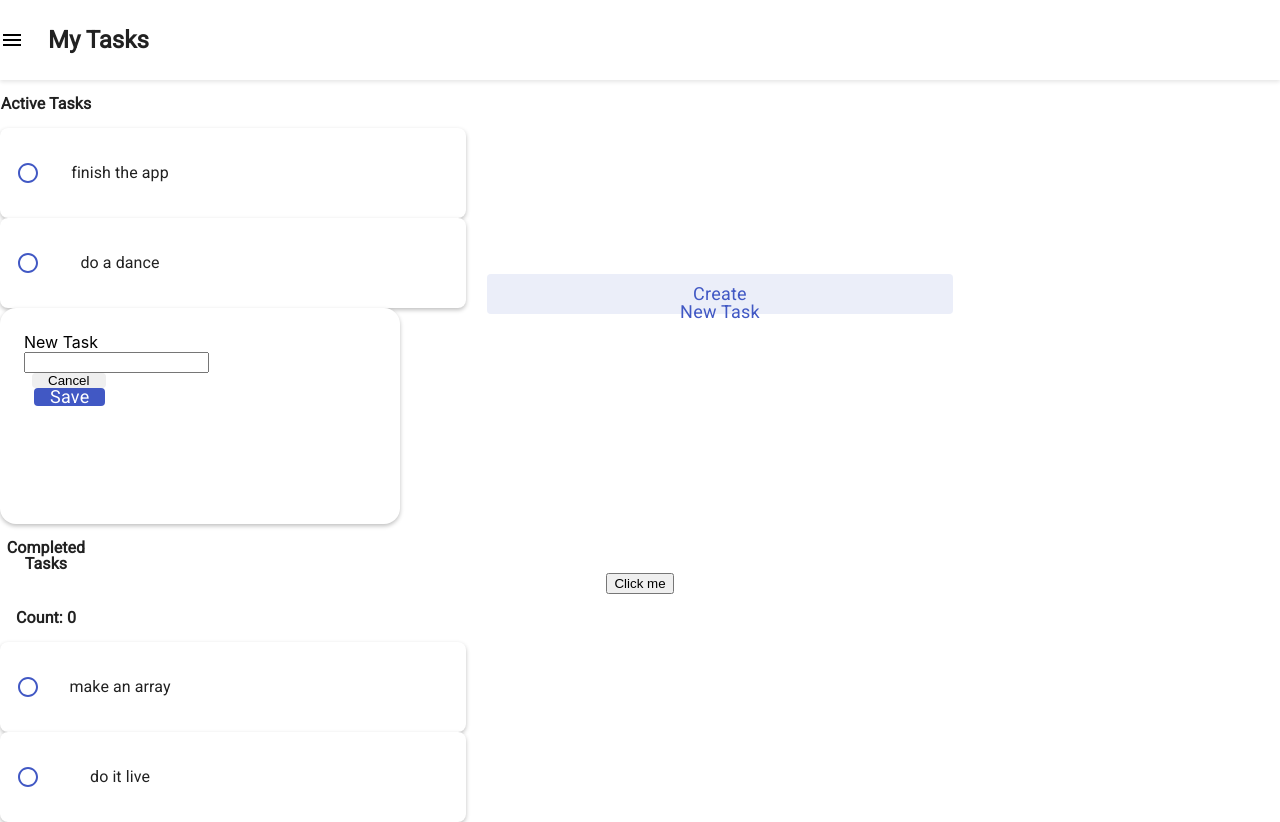
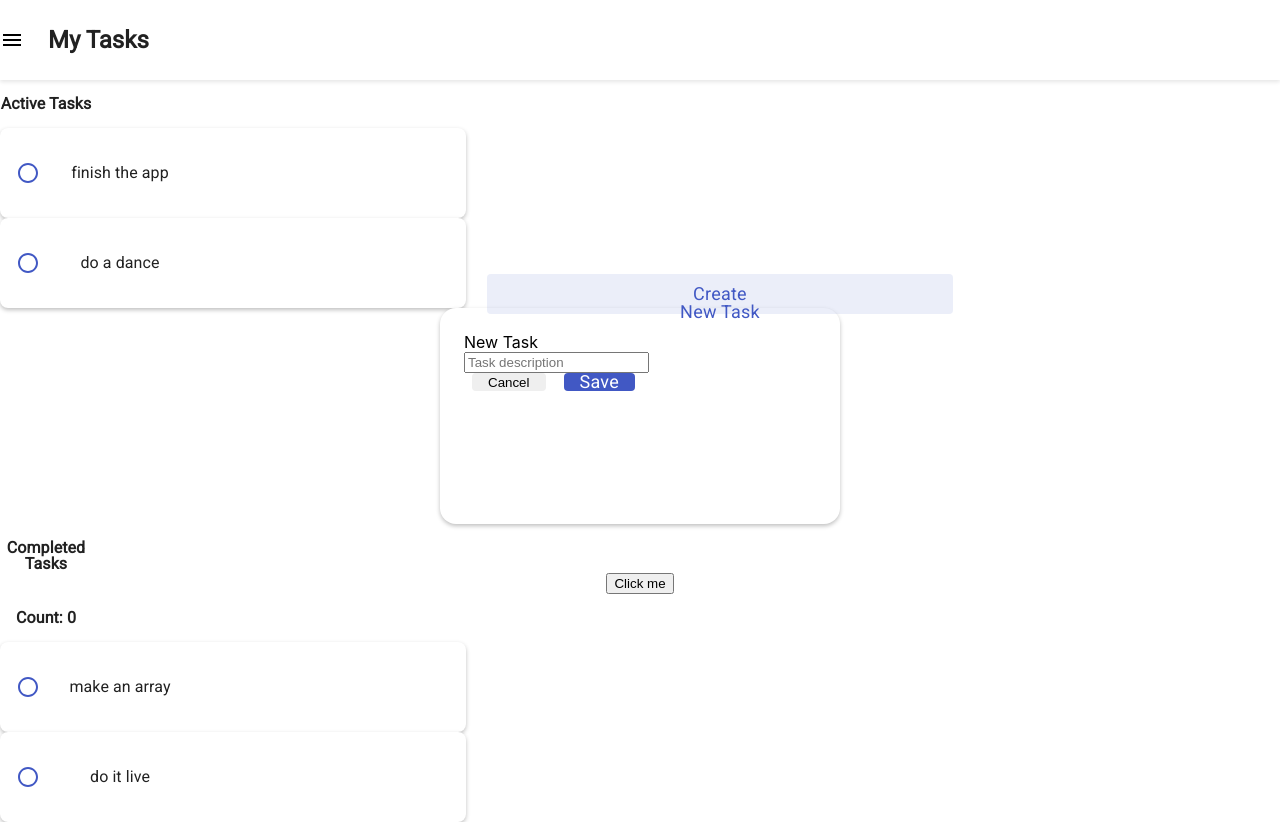
Before and after one commit to RubySpeeders/crema-todo-app, a React (Create React App) app: page / in a window 1280 px wide. Both pictures are taken after a click on the button "Create New Task". Built offline with nearby package versions, Linux system fonts and the light colour scheme.

Commit message:
ADASP-25: adding flex box

```diff
--- a/src/components/FormNewTask/FormNewTask.tsx
+++ b/src/components/FormNewTask/FormNewTask.tsx
@@ -10,11 +10,13 @@
     <div>
       <form className="newTaskForm">
         <label htmlFor="taskInput">New Task</label>
-        <input id="taskInput"></input>
-        <button id="cancelButton" onClick={onHideModal}>
-          Cancel
-        </button>
-        <button id="saveButton">Save</button>
+        <input id="taskInput" placeholder="Task description"></input>
+        <div className="buttonArea">
+          <button id="cancelButton" onClick={onHideModal}>
+            Cancel
+          </button>
+          <button id="saveButton">Save</button>
+        </div>
       </form>
     </div>
   )
--- a/src/components/FormNewTask/style.css
+++ b/src/components/FormNewTask/style.css
@@ -1,4 +1,5 @@
 .newTaskForm {
+    margin: auto;
     display: flex;
     flex-direction: column;
     align-items: flex-start;
@@ -12,3 +13,7 @@
     box-shadow: 0px 2px 4px rgba(0, 0, 0, 0.25);
     border-radius: 16px;
   }
+
+  .buttonArea {
+    display: flex;
+  }
```
